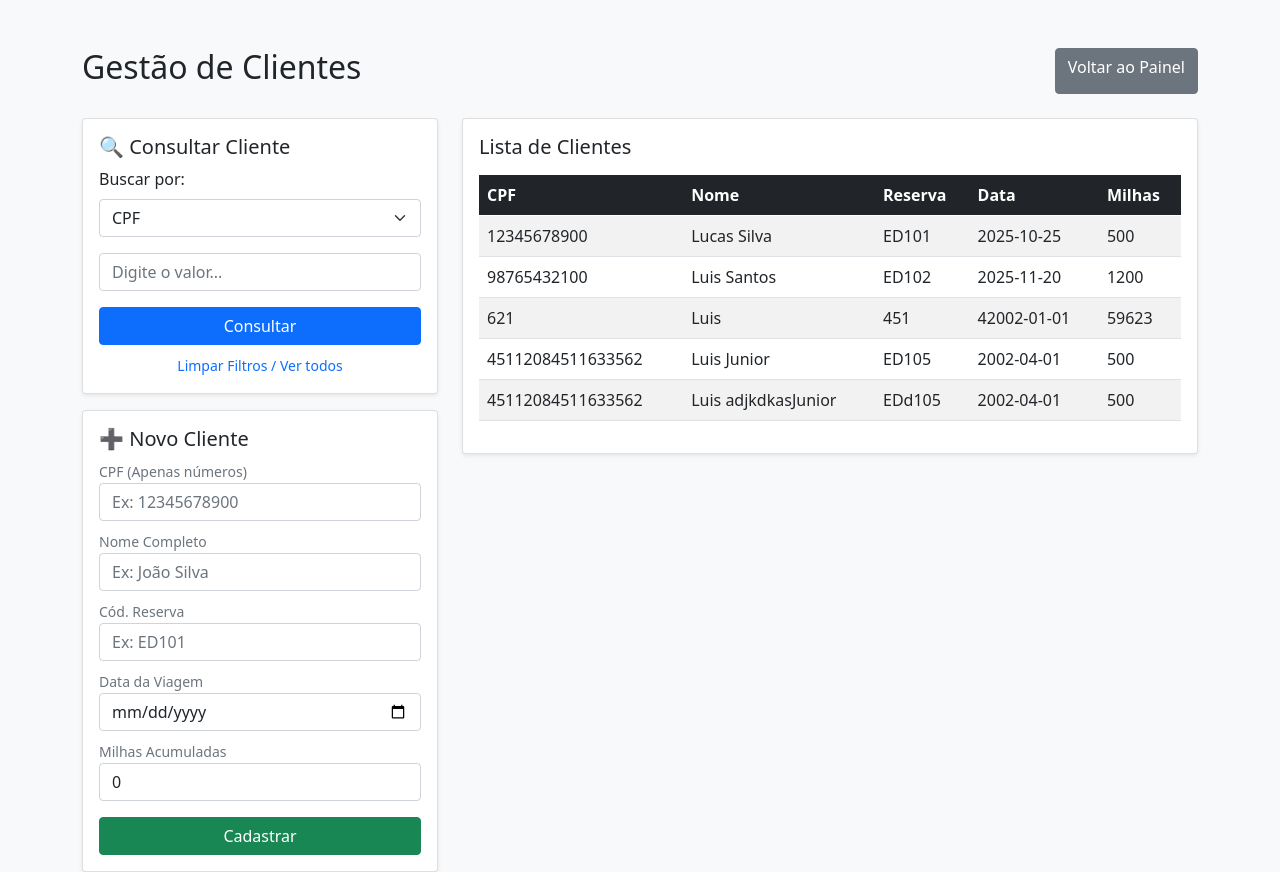
After one commit to Lucasolical/Venda_de_Passagens, a Flask app: page /clientes in a window 1280 px wide. The commit adds this page. Run offline with Flask 3, Linux system fonts and the light colour scheme.

Commit message:
Add ArvoreB/Pagina gestao de clientes

```diff
--- /dev/null
+++ b/Venda_de_passagens/clientes.csv
@@ -0,0 +1,6 @@
+cpf,nome,reserva,data,milhas
+12345678900,Lucas Silva,ED101,2025-10-25,500
+98765432100,Luis Santos,ED102,2025-11-20,1200
+621,Luis,451,42002-01-01,59623
+45112084511633562,Luis Junior,ED105,2002-04-01,500
+45112084511633562,Luis adjkdkasJunior,EDd105,2002-04-01,500
--- a/Venda_de_passagens/routes.py
+++ b/Venda_de_passagens/routes.py
@@ -2,9 +2,32 @@ from main import app
 from flask import render_template, request, redirect, url_for
 import os
 import json
+import pandas as pd
+import arvore as bt
 
 base_dir = os.path.dirname(__file__)
 json_path = os.path.join(base_dir, 'dicionarioVoo.json')
+csv_path = os.path.join(base_dir, 'clientes.csv')
+
+Ap_Raiz = None
+DF_Clientes = None
+
+def inicializar_arvore():
+    global Ap_Raiz, DF_Clientes
+    if os.path.exists(csv_path):
+        DF_Clientes = pd.read_csv(csv_path, dtype=str)
+
+        Ap_Raiz = None
+        chave_inicial = 0
+        Ap_Raiz, _ = bt._InserirElementos(Ap_Raiz, 4, DF_Clientes, chave_inicial)
+        print("Árvore de Clientes carregada!")
+    else:
+        df_vazio = pd.DataFrame(columns=["cpf", "nome", "reserva", "data", "milhas"])
+        df_vazio.to_csv(csv_path, index=False)
+        DF_Clientes = df_vazio
+        Ap_Raiz = None
+
+inicializar_arvore()
 
 def carregar_dados():
     with open(json_path, "r", encoding="utf-8") as f:
@@ -14,9 +37,7 @@ def carregar_dados():
 def homepage():
     dados = carregar_dados()
     voos = dados["voos"]
-    return render_template("index.html",
-                           lista_de_voos=voos.items(),
-                           search_terms={})
+    return render_template("index.html", lista_de_voos=voos.items(), search_terms={})
 
 @app.route("/admin_login")
 def admin_login_page():
@@ -33,58 +54,31 @@ def login():
             return redirect(url_for("usuarios", nome_usuario=user["nome"]))
     return render_template("login.html", erro="Usuário ou senha incorretos!")
 
-@app.route("/buscar_voos")
-def buscar_voos():
-    dados = carregar_dados()
-    voos = dados["voos"]
-
-    origem_filtro = request.args.get('origem', '').lower()
-    destino_filtro = request.args.get('destino', '').lower()
-
-    #FAZER
-    # (adicionar data_ida e data_volta aqui depois)
-
-    voos_filtrados = {}
-
-    for codigo, voo in voos.items():
-        origem_match = origem_filtro in voo['origem'].lower()
-        destino_match = destino_filtro in voo['destino'].lower()
-
-        if origem_match and destino_match:
-            voos_filtrados[codigo] = voo
-
-    return render_template("index.html",
-                           lista_de_voos=voos_filtrados.items(),
-                           search_terms={'origem': request.args.get('origem', ''),
-                                         'destino': request.args.get('destino', '')})
-
-
 @app.route("/usuario/<nome_usuario>")
 def usuarios(nome_usuario):
     return render_template("adminpage.html", nome_usuario=nome_usuario)
-
-@app.route("/voos")
-def listar_voos():
-    dados = carregar_dados()
-    voos = dados["voos"]
-    return render_template("listar_voos.html", lista_de_voos=voos)
 
 @app.route("/usuario/<nome_usuario>/voos")
 def listar_voos_para_admin(nome_usuario):
     dados = carregar_dados()
     voos = dados["voos"]
-    return render_template("listar_voos_admin.html",
-                           lista_de_voos=voos,
-                           nome_usuario=nome_usuario)
+    return render_template("listar_voos_admin.html", lista_de_voos=voos, nome_usuario=nome_usuario)
 
-@app.route("/cadastro")
-def cadastro():
-    return render_template("cadastro.html")
+@app.route("/buscar_voos")
+def buscar_voos():
+    dados = carregar_dados()
+    voos = dados["voos"]
+    origem_filtro = request.args.get('origem', '').lower()
+    destino_filtro = request.args.get('destino', '').lower()
+    voos_filtrados = {}
+    for codigo, voo in voos.items():
+        if (origem_filtro in voo['origem'].lower()) and (destino_filtro in voo['destino'].lower()):
+            voos_filtrados[codigo] = voo
+    return render_template("index.html", lista_de_voos=voos_filtrados.items(), search_terms={'origem': request.args.get('origem', ''), 'destino': request.args.get('destino', '')})
 
 @app.route("/cadastrar_voo", methods=["GET", "POST"])
 def cadastrar_voo():
     if request.method == "POST":
-        # Lê os dados do formulário
         novo_voo = {
             "origem": request.form["origem"],
             "destino": request.form["destino"],
@@ -93,51 +87,34 @@ def cadastrar_voo():
             "aeronave": request.form["aeronave"],
             "assentos": int(request.form["assentos"])
         }
-
         codigo = request.form["codigo"]
-
         with open(json_path, "r", encoding="utf-8") as f:
             dados = json.load(f)
-
-        if "voos" not in dados:
-            dados["voos"] = {}
+        if "voos" not in dados: dados["voos"] = {}
         dados["voos"][codigo] = novo_voo
-
         with open(json_path, "w", encoding="utf-8") as f:
             json.dump(dados, f, indent=4, ensure_ascii=False)
-
         return redirect(url_for("listar_voos_para_admin", nome_usuario="admin"))
-
     return render_template("cadastrar_voo.html")
 
 @app.route("/excluir_voo/<codigo>", methods=["GET", "POST"])
 def excluir_voo(codigo):
     dados = carregar_dados()
     voos = dados["voos"]
-
-    if codigo not in voos:
-        return render_template("erro.html", mensagem=f"O voo {codigo} não existe.")
-
+    if codigo not in voos: return render_template("erro.html", mensagem=f"O voo {codigo} não existe.")
     if request.method == "POST":
         del dados["voos"][codigo]
-
         with open(json_path, "w", encoding="utf-8") as f:
             json.dump(dados, f, indent=4, ensure_ascii=False)
-
         return redirect(url_for("listar_voos_para_admin", nome_usuario="admin"))
-
     return render_template("excluir_voo.html", codigo=codigo, voo=voos[codigo])
 
 @app.route("/editar_voo/<codigo>", methods=["GET", "POST"])
 def editar_voo(codigo):
     dados = carregar_dados()
     voos = dados["voos"]
-
-    if codigo not in voos:
-        return render_template("erro.html", mensagem=f"O voo {codigo} não existe.")
-
+    if codigo not in voos: return render_template("erro.html", mensagem=f"O voo {codigo} não existe.")
     if request.method == "POST":
-
         voo_atualizado = {
             "origem": request.form["origem"],
             "destino": request.form["destino"],
@@ -146,18 +123,93 @@ def editar_voo(codigo):
             "aeronave": request.form["aeronave"],
             "assentos": int(request.form["assentos"])
         }
+        dados["voos"][codigo] = voo_atualizado
+        with open(json_path, "w", encoding="utf-8") as f:
+            json.dump(dados, f, indent=4, ensure_ascii=False)
+        return redirect(url_for("listar_voos_para_admin", nome_usuario="admin"))
+    return render_template("edicao.html", codigo=codigo, voo=voos[codigo])
 
-        dados["voos"][codigo] = voo_atualizado
+@app.route("/cadastro")
+def cadastro():
+    return render_template("cadastro.html")
+
+@app.route("/voos")
+def listar_voos():
+    dados = carregar_dados()
+    voos = dados["voos"]
+    return render_template("listar_voos.html", lista_de_voos=voos)
 
 
-        with open(json_path, "w", encoding="utf-8") as f:
-            json.dump(dados, f, indent=4, ensure_ascii=False)
 
+@app.route("/clientes", methods=["GET", "POST"])
+def gerenciar_clientes():
+    global Ap_Raiz, DF_Clientes
 
-        return redirect(url_for("listar_voos_para_admin", nome_usuario="admin"))
+    resultados = []
+    mensagem = None
 
-    voo_para_editar = voos[codigo]
+    if os.path.exists(csv_path):
+        DF_Clientes = pd.read_csv(csv_path, dtype=str)
 
-    return render_template("edicao.html",
-                           codigo=codigo,
-                           voo=voo_para_editar)
+    if request.method == "POST":
+        tipo_busca = request.form.get("tipo_busca")
+        valor_busca = request.form.get("valor_busca", "").strip()
+
+        if tipo_busca == "cpf":
+            try:
+                if not valor_busca: raise ValueError
+                cpf_int = int(valor_busca)
+
+                cliente_lista = bt.BuscarCliente(Ap_Raiz, cpf_int, DF_Clientes)
+
+                if cliente_lista:
+                    dict_cliente = {
+                        "cpf": cliente_lista[0],
+                        "nome": cliente_lista[1],
+                        "reserva": cliente_lista[2],
+                        "data": cliente_lista[3],
+                        "milhas": cliente_lista[4]
+                    }
+                    resultados = [dict_cliente]
+                else:
+                    mensagem = "CPF não encontrado."
+            except ValueError:
+                mensagem = "CPF inválido. Digite apenas números."
+
+        elif tipo_busca == "nome":
+
+            filtro = DF_Clientes[DF_Clientes['nome'].str.contains(valor_busca, case=False, na=False)]
+            resultados = filtro.to_dict('records')
+            if not resultados:
+                mensagem = "Nenhum cliente com esse nome."
+
+        elif tipo_busca == "reserva":
+            filtro = DF_Clientes[DF_Clientes['reserva'].str.contains(valor_busca, case=False, na=False)]
+            resultados = filtro.to_dict('records')
+            if not resultados:
+                mensagem = "Nenhuma reserva encontrada com esse código."
+
+    if not resultados and request.method == "GET":
+        resultados = DF_Clientes.to_dict('records') if DF_Clientes is not None else []
+
+    return render_template("gestaoclientes.html", clientes=resultados, mensagem=mensagem)
+
+@app.route("/cadastrar_cliente", methods=["POST"])
+def cadastrar_cliente():
+    global Ap_Raiz, DF_Clientes
+
+    novo_cliente = {
+        "cpf": request.form["cpf"],
+        "nome": request.form["nome"],
+        "reserva": request.form["reserva"],
+        "data": request.form["data"],
+        "milhas": request.form["milhas"]
+    }
+
+    novo_df = pd.DataFrame([novo_cliente])
+    DF_Clientes = pd.concat([DF_Clientes, novo_df], ignore_index=True)
+    DF_Clientes.to_csv(csv_path, index=False)
+
+    inicializar_arvore()
+
+    return redirect(url_for("gerenciar_clientes"))
--- /dev/null
+++ b/Venda_de_passagens/templates/gestaoclientes.html
@@ -0,0 +1,114 @@
+<!DOCTYPE html>
+<html lang="pt-br">
+<head>
+    <meta charset="UTF-8">
+    <title>Gestão de Clientes</title>
+    <link href="https://cdn.jsdelivr.net/npm/bootstrap@5.0.2/dist/css/bootstrap.min.css" rel="stylesheet">
+</head>
+<body class="bg-light">
+<div class="container mt-5">
+
+    <div class="d-flex justify-content-between mb-4">
+        <h2>Gestão de Clientes</h2>
+        <a href="{{ url_for('usuarios', nome_usuario='admin') }}" class="btn btn-secondary">Voltar ao Painel</a>
+    </div>
+
+    {% if mensagem %}
+        <div class="alert alert-warning alert-dismissible fade show" role="alert">
+            {{ mensagem }}
+            <button type="button" class="btn-close" data-bs-dismiss="alert"></button>
+        </div>
+    {% endif %}
+
+    <div class="row">
+        <div class="col-md-4">
+
+            <div class="card p-3 mb-3 shadow-sm">
+                <h5 class="card-title">🔍 Consultar Cliente</h5>
+                <form method="POST" action="{{ url_for('gerenciar_clientes') }}">
+                    <div class="mb-3">
+                        <label class="form-label">Buscar por:</label>
+                        <select name="tipo_busca" class="form-select">
+                            <option value="cpf">CPF</option>
+                            <option value="nome">Nome</option>
+                            <option value="reserva">Código da Reserva</option>
+                        </select>
+                    </div>
+                    <div class="mb-3">
+                        <input type="text" name="valor_busca" class="form-control" placeholder="Digite o valor..." required>
+                    </div>
+                    <button type="submit" class="btn btn-primary w-100">Consultar</button>
+                </form>
+                <div class="mt-2 text-center">
+                    <a href="{{ url_for('gerenciar_clientes') }}" class="small text-decoration-none">Limpar Filtros / Ver todos</a>
+                </div>
+            </div>
+
+            <div class="card p-3 shadow-sm">
+                <h5 class="card-title">➕ Novo Cliente</h5>
+                <form method="POST" action="{{ url_for('cadastrar_cliente') }}">
+                    <div class="mb-2">
+                        <label class="small text-muted">CPF (Apenas números)</label>
+                        <input type="number" name="cpf" class="form-control" placeholder="Ex: 12345678900" required>
+                    </div>
+                    <div class="mb-2">
+                        <label class="small text-muted">Nome Completo</label>
+                        <input type="text" name="nome" class="form-control" placeholder="Ex: João Silva" required>
+                    </div>
+                    <div class="mb-2">
+                        <label class="small text-muted">Cód. Reserva</label>
+                        <input type="text" name="reserva" class="form-control" placeholder="Ex: ED101">
+                    </div>
+                    <div class="mb-2">
+                        <label class="small text-muted">Data da Viagem</label>
+                        <input type="date" name="data" class="form-control" required>
+                    </div>
+                    <div class="mb-3">
+                        <label class="small text-muted">Milhas Acumuladas</label>
+                        <input type="number" name="milhas" class="form-control" value="0">
+                    </div>
+                    <button type="submit" class="btn btn-success w-100">Cadastrar</button>
+                </form>
+            </div>
+        </div>
+
+        <div class="col-md-8">
+            <div class="card p-3 shadow-sm">
+                <h5 class="card-title mb-3">Lista de Clientes</h5>
+                <div class="table-responsive">
+                    <table class="table table-striped table-hover align-middle">
+                        <thead class="table-dark">
+                            <tr>
+                                <th>CPF</th>
+                                <th>Nome</th>
+                                <th>Reserva</th>
+                                <th>Data</th>
+                                <th>Milhas</th>
+                            </tr>
+                        </thead>
+                        <tbody>
+                            {% for c in clientes %}
+                            <tr>
+                                <td>{{ c.cpf }}</td>
+                                <td>{{ c.nome }}</td>
+                                <td>{{ c.reserva }}</td>
+                                <td>{{ c.data }}</td>
+                                <td>{{ c.milhas }}</td>
+                            </tr>
+                            {% else %}
+                            <tr>
+                                <td colspan="5" class="text-center text-muted py-4">
+                                    Nenhum registo encontrado.
+                                </td>
+                            </tr>
+                            {% endfor %}
+                        </tbody>
+                    </table>
+                </div>
+            </div>
+        </div>
+    </div>
+</div>
+<script src="https://cdn.jsdelivr.net/npm/bootstrap@5.0.2/dist/js/bootstrap.bundle.min.js"></script>
+</body>
+</html>
```
Also changed, not shown: Venda_de_passagens/arvore.py (added, +148 -0 lines), Venda_de_passagens/templates/adminpage.html (+7 -0 lines), Venda_de_passagens/templates/login.html (+6 -8 lines).
